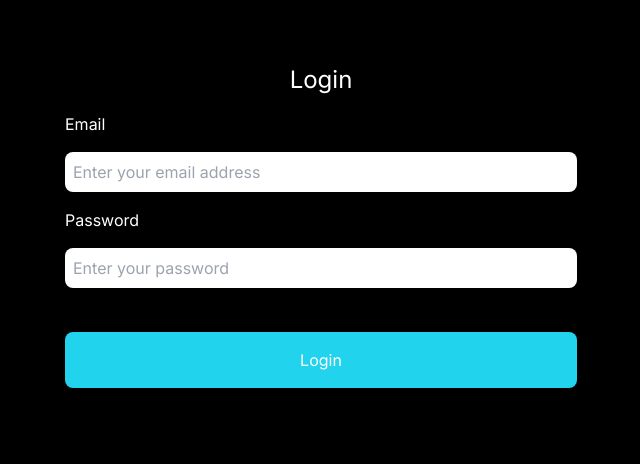
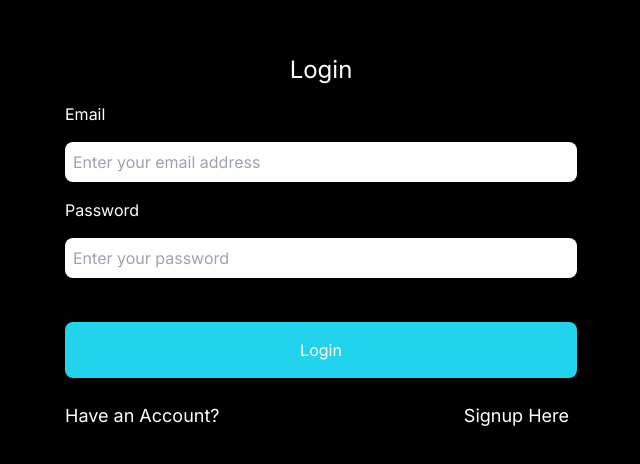
Before and after one commit to Bloom-Sayiorri/Nextjs-app, a Next.js app: page /login in a window 1280 px wide. Shown: the part 154-618 px from the top of the page, without its empty margins (319-959 px from the left). Built offline with nearby package versions, Linux system fonts and the light colour scheme.

Commit message:
login page css

```diff
--- a/src/app/login/page.tsx
+++ b/src/app/login/page.tsx
@@ -40,7 +40,7 @@ export default function LoginPage() {
 
     return(
         <div className='min-h-screen flex justify-center flex-col gap-4 mx-auto max-w-lg'>
-            <h1 className='text-center text-white text-2xl '>Login</h1>
+            <h1 className='text-center text-white text-2xl '>{loading ? 'Processing' : 'Login'}</h1>
             <label htmlFor='email' className='text-white'>Email</label>
             <input
                 id='email'
@@ -62,7 +62,11 @@ export default function LoginPage() {
             <button className='rounded-lg text-white bg-cyan-400 p-4' onSubmit={(e) => {
                 e.preventDefault();
             }}>Login</button>
-            <Link href='/signup'>Sign Up</Link>
+            <div className='text-lg flex justify-between items-center'>
+                <p className='text-white flex justify-start'>Have an Account?</p>
+            <Link className='text-white items-center mx-end p-2' href='/signup'>Signup Here</Link>
+            </div>
+
        </div>
     )
 };
```
